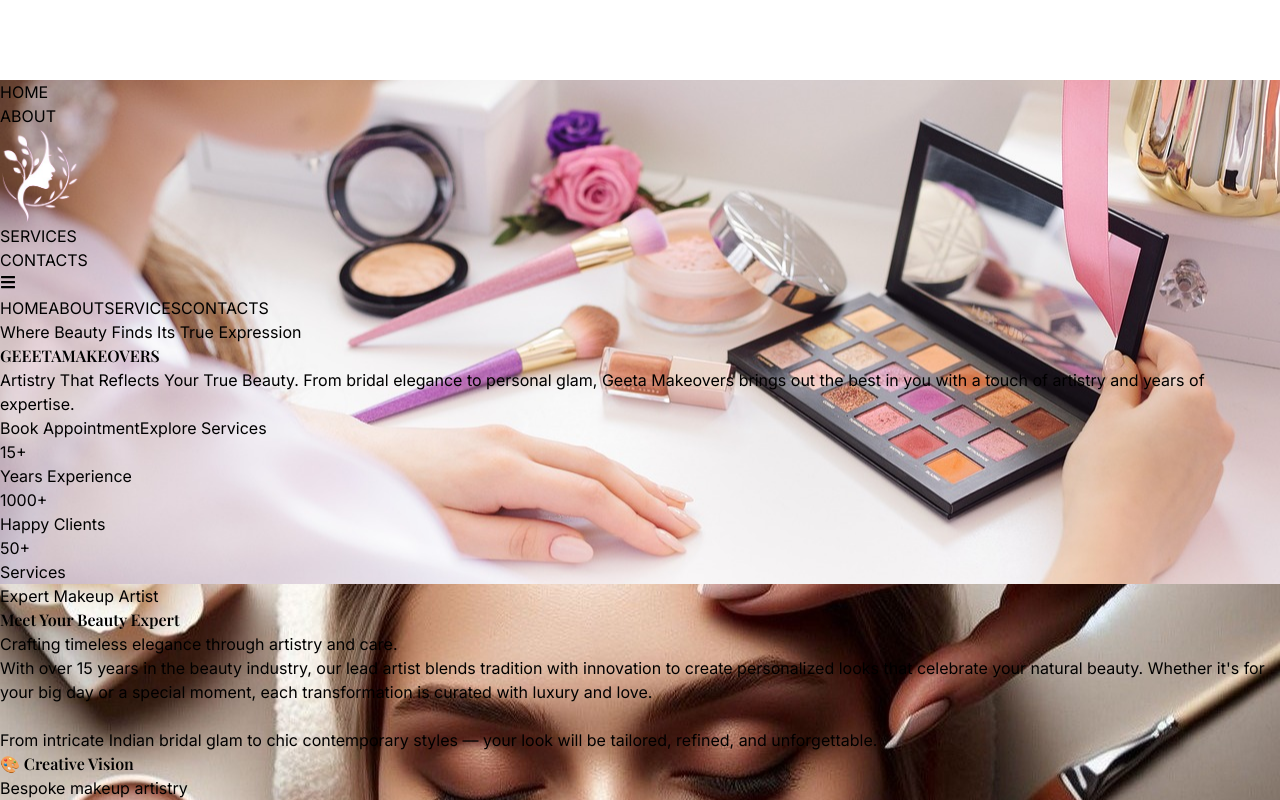
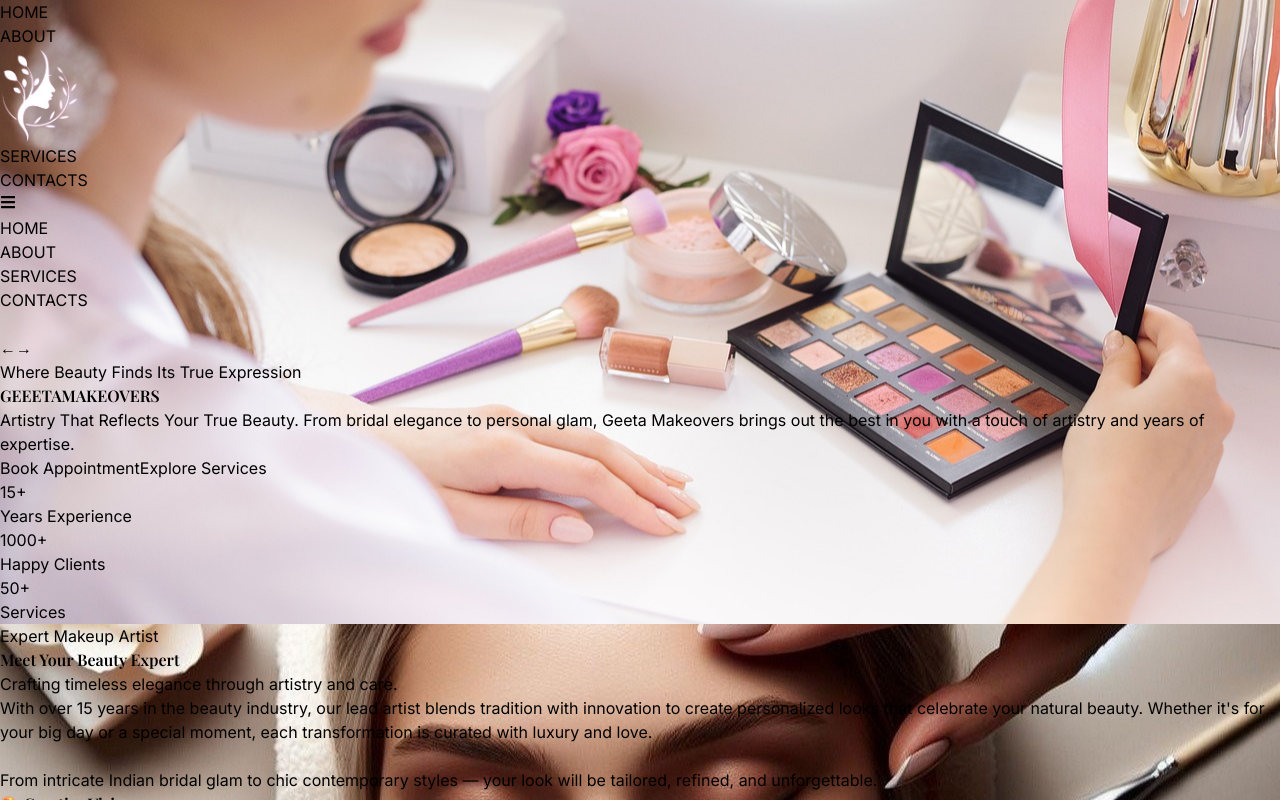
Before and after one commit to zedted0112/GeetaBeautyParlor, a React (Vite) app: page /#/ in a window 1280 px wide. Shown: the top 800 px of the page. Built offline with nearby package versions, Linux system fonts and the light colour scheme; a web font is replaced by a local one.

Commit message:
Add hero image carousel with integrated navigation - manual controls, smooth scrolling, and hero-only visibility

```diff
--- a/src/components/Header.jsx
+++ b/src/components/Header.jsx
@@ -77,7 +77,7 @@
 
   return (
     <header
-      className={`fixed top-0 left-0 right-0 z-50 transition-all duration-300 bg-black/20 backdrop-blur-md shadow-lg border-b border-white/10`}
+      className={`fixed top-0 left-0 right-0 z-50 transition-all duration-300 bg-black/30 backdrop-blur-lg shadow-xl border-b border-white/20`}
     >
       <div className="flex justify-between items-center w-[80%] max-w-[1200px] py-4 mx-auto">
         {/* Desktop Navigation Left */}
--- a/src/components/Home/HeroHome.jsx
+++ b/src/components/Home/HeroHome.jsx
@@ -1,43 +1,279 @@
 import React, { useState, useEffect } from "react";
-import { heroImages } from '../../utils/imageImports';
-import Header from "../Header";
+import { Link, useNavigate, useLocation } from "react-router-dom";
+import { logoImages, heroImages } from '../../utils/imageImports';
+import { FaBars } from "react-icons/fa";
+import { IoIosCloseCircle } from "react-icons/io";
 
-const heroImage = heroImages.homeMain;
+const logoImage = logoImages.secondary;
+
+// Get all hero images dynamically
+const getAllHeroImages = () => {
+  const heroImageArray = [];
+
+  // Add only proper hero images (skip the background patterns)
+  if (heroImages.homeMain) heroImageArray.push(heroImages.homeMain);
+  if (heroImages.homeAlt) heroImageArray.push(heroImages.homeAlt);
+  if (heroImages.aboutMain) heroImageArray.push(heroImages.aboutMain);
+
+  return heroImageArray;
+};
+
 const HeroHome = () => {
-  const [imageLoaded, setImageLoaded] = useState(false);
+  const [isMenuOpen, setIsMenuOpen] = useState(false);
+  const [currentImageIndex, setCurrentImageIndex] = useState(0);
+  const [heroImageArray, setHeroImageArray] = useState([]);
+  const navigate = useNavigate();
+  const location = useLocation();
 
+  // Initialize hero images
   useEffect(() => {
-    console.log('Hero image URL:', heroImage);
-    const img = new Image();
-    img.onload = () => {
-      console.log('Hero image loaded successfully');
-      setImageLoaded(true);
+    const images = getAllHeroImages();
+    setHeroImageArray(images);
+    console.log(`Found ${images.length} hero images:`, images);
+  }, []);
+
+
+
+  const toggleMenu = () => {
+    setIsMenuOpen(!isMenuOpen);
   };
-    img.onerror = () => {
-      console.error('Failed to load hero image:', heroImage);
-      setImageLoaded(true); // Set to true even on error to show fallback
+
+  // Smooth scroll function
+  const smoothScrollTo = (elementId) => {
+    const element = document.getElementById(elementId);
+    if (element) {
+      const elementPosition = element.offsetTop;
+
+      window.scrollTo({
+        top: elementPosition,
+        behavior: 'smooth'
+      });
+    }
+    setIsMenuOpen(false);
   };
-    img.src = heroImage;
-  }, [heroImage]);
+
+  const scrollToAbout = () => {
+    if (location.pathname !== '/') {
+      navigate('/', { replace: true });
+      setTimeout(() => smoothScrollTo('about'), 300);
+    } else {
+      smoothScrollTo('about');
+    }
+  };
+
+  const scrollToServices = () => {
+    if (location.pathname !== '/') {
+      navigate('/', { replace: true });
+      setTimeout(() => smoothScrollTo('services'), 300);
+    } else {
+      smoothScrollTo('services');
+    }
+  };
+
+  const scrollToContact = () => {
+    if (location.pathname !== '/') {
+      navigate('/', { replace: true });
+      setTimeout(() => smoothScrollTo('contact'), 300);
+    } else {
+      smoothScrollTo('contact');
+    }
+  };
 
   return (
-    <div
-    className="w-full min-h-screen relative overflow-hidden"
+          <section
+        className="relative w-full min-h-screen bg-cover bg-center bg-no-repeat overflow-hidden transition-all duration-1500 ease-in-out"
         style={{
-      backgroundImage: `url('${heroImage}')`,
-      backgroundRepeat: "no-repeat",
-      backgroundSize: "cover",
-      backgroundPosition: "center center",
-      transition: 'opacity 0.5s ease-in-out',
-      opacity: imageLoaded ? 1 : 0.8,
+          backgroundImage: heroImageArray.length > 0
+            ? `url('${heroImageArray[currentImageIndex]}')`
+            : 'linear-gradient(to bottom right, #581c87, #be185d, #be123c)',
+          backgroundSize: 'cover',
+          backgroundPosition: 'center center',
+          backgroundRepeat: 'no-repeat'
         }}
       >
-      <div className="w-full min-h-screen bg-gradient-to-b from-black/40 via-black/30 to-black/50">
-        <Header transparent={true} />
-        <div className="w-full min-h-screen flex flex-col justify-center">
-          <div className="w-full text-center space-y-8">
+      {/* Overlay */}
+      <div className="absolute inset-0 bg-black/30"></div>
+      {/* Integrated Navigation */}
+      <nav className="fixed top-0 left-0 right-0 z-50 bg-black/30 backdrop-blur-lg shadow-xl border-b border-white/20">
+        <div className="flex justify-between items-center w-[80%] max-w-[1200px] py-4 mx-auto">
+          {/* Desktop Navigation Left */}
+          <ul className="md:flex items-center hidden lg:gap-x-14 md:gap-x-8 gap-4 md:text-[17px] text-[15px] leading-5">
+            <li className="nav-item">
+              <button
+                onClick={() => {
+                  window.scrollTo({
+                    top: 0,
+                    behavior: 'smooth'
+                  });
+                }}
+                className="text-white hover:text-[#a76f52] transition-all duration-300"
+              >
+                HOME
+              </button>
+            </li>
+            <li className="nav-item">
+              <button
+                onClick={scrollToAbout}
+                className="text-white hover:text-[#a76f52] hover:font-extrabold transition-all duration-300"
+              >
+                ABOUT
+              </button>
+            </li>
+          </ul>
+
+          {/* Logo */}
+          <div className="lg:ml-[9rem]">
+            <Link to="/" className="block">
+              <img
+                src={logoImage}
+                alt="Logo"
+                className="logo-hover lg:w-[80px] lg:h-[80px] md:w-[70px] md:h-[70px] w-[60px] h-[60px] object-cover transition-all duration-300 hover:scale-110 hover:rotate-6 hover:drop-shadow-xl"
+                width={80}
+                height={80}
+                loading="lazy"
+              />
+            </Link>
+          </div>
+
+          {/* Desktop Navigation Right */}
+          <ul className="md:flex items-center hidden lg:gap-x-14 md:gap-x-8 gap-4 md:text-[17px] text-[15px] leading-5">
+            <li className="nav-item">
+              <button
+                onClick={scrollToServices}
+                className="text-white hover:text-[#a76f52] hover:font-extrabold transition-all duration-300"
+              >
+                SERVICES
+              </button>
+            </li>
+            <li className="nav-item">
+              <button
+                onClick={scrollToContact}
+                className="text-white hover:text-[#a76f52] hover:font-extrabold transition-all duration-300"
+              >
+                CONTACTS
+              </button>
+            </li>
+          </ul>
+
+          {/* Mobile Menu Button */}
+          <div className="md:hidden flex justify-center items-center">
+            <button
+              onClick={toggleMenu}
+              className="p-2 rounded-lg transition-all duration-300 text-white hover:bg-white/20 hover:scale-110 hover:rotate-3 hover:drop-shadow-lg"
+              aria-label="Toggle menu"
+            >
+              {isMenuOpen ? (
+                <IoIosCloseCircle className="w-8 h-8" />
+              ) : (
+                <FaBars className="w-6 h-6" />
+              )}
+            </button>
+          </div>
+        </div>
+
+        {/* Mobile Menu */}
+        <div
+          className={`md:hidden transition-all duration-300 ease-in-out ${
+            isMenuOpen
+              ? "max-h-96 opacity-100"
+              : "max-h-0 opacity-0"
+          } bg-black/30 backdrop-blur-lg shadow-lg border-t border-white/10`}
+        >
+          <nav className="py-4 px-6">
+            <ul className="space-y-4">
+              <li className="mobile-menu-item">
+                <button
+                  onClick={() => {
+                    window.scrollTo({
+                      top: 0,
+                      behavior: 'smooth'
+                    });
+                    setIsMenuOpen(false);
+                  }}
+                  className="block text-white text-lg font-medium w-full text-left"
+                >
+                  HOME
+                </button>
+              </li>
+              <li className="mobile-menu-item">
+                <button
+                  onClick={scrollToAbout}
+                  className="block text-white text-lg font-medium w-full text-left"
+                >
+                  ABOUT
+                </button>
+              </li>
+              <li className="mobile-menu-item">
+                <button
+                  onClick={scrollToServices}
+                  className="block text-white text-lg font-medium w-full text-left"
+                >
+                  SERVICES
+                </button>
+              </li>
+              <li className="mobile-menu-item">
+                <button
+                  onClick={scrollToContact}
+                  className="block text-white text-lg font-medium w-full text-left"
+                >
+                  CONTACTS
+                </button>
+              </li>
+            </ul>
+          </nav>
+        </div>
+      </nav>
+
+      {/* Carousel Navigation */}
+      {heroImageArray.length > 0 && (
+        <div className="absolute bottom-8 left-1/2 transform -translate-x-1/2 z-50 flex space-x-3">
+          {heroImageArray.map((_, index) => (
+            <button
+              key={index}
+              onClick={() => setCurrentImageIndex(index)}
+              className={`w-4 h-4 rounded-full border-2 border-white transition-all duration-300 hover:scale-125 ${
+                index === currentImageIndex
+                  ? 'bg-white'
+                  : 'bg-transparent hover:bg-white/50'
+              }`}
+              aria-label={`Go to image ${index + 1}`}
+            />
+          ))}
+        </div>
+      )}
+
+      {/* Carousel Controls */}
+      {heroImageArray.length > 1 && (
+        <div className="absolute top-1/2 left-4 right-4 z-50 flex justify-between items-center pointer-events-none">
+          <button
+            onClick={() => setCurrentImageIndex((prev) =>
+              prev === 0 ? heroImageArray.length - 1 : prev - 1
+            )}
+            className="pointer-events-auto bg-black/30 hover:bg-black/50 text-white p-3 rounded-full transition-all duration-300 hover:scale-110 backdrop-blur-sm"
+            aria-label="Previous image"
+          >
+            ←
+          </button>
+          <button
+            onClick={() => setCurrentImageIndex((prev) =>
+              (prev + 1) % heroImageArray.length
+            )}
+            className="pointer-events-auto bg-black/30 hover:bg-black/50 text-white p-3 rounded-full transition-all duration-300 hover:scale-110 backdrop-blur-sm"
+            aria-label="Next image"
+          >
+            →
+          </button>
+        </div>
+      )}
+
+
+
+
+
+      {/* Content */}
+      <div className="relative z-10 flex flex-col items-center justify-center min-h-screen text-white text-center px-4">
         {/* Tagline */}
-            <div className="inline-block bg-black/40 backdrop-blur-sm rounded-full px-6 py-2 border border-white/20">
+        <div className="inline-block bg-black/40 backdrop-blur-sm rounded-full px-6 py-2 border border-white/20 mb-8 mt-24">
           <p className="text-white text-sm font-medium tracking-wide uppercase">
             Where Beauty Finds Its True Expression
           </p>
@@ -52,7 +288,7 @@
         </h1>
 
         {/* Description */}
-            <p className="text-lg sm:text-xl md:text-2xl text-white/90 leading-relaxed max-w-3xl mx-auto font-light px-4">
+        <p className="text-lg sm:text-xl md:text-2xl text-white/90 leading-relaxed max-w-3xl mx-auto font-light mt-6">
           Artistry That Reflects Your True Beauty. From bridal elegance to personal glam,
           Geeta Makeovers brings out the best in you with a touch of artistry and years of expertise.
         </p>
@@ -64,8 +300,7 @@
             onClick={() => {
               const contactSection = document.getElementById('contact');
               if (contactSection) {
-                    const headerHeight = 80;
-                    const elementPosition = contactSection.offsetTop - headerHeight;
+                const elementPosition = contactSection.offsetTop;
                 window.scrollTo({
                   top: elementPosition,
                   behavior: 'smooth'
@@ -80,8 +315,7 @@
             onClick={() => {
               const servicesSection = document.getElementById('services');
               if (servicesSection) {
-                    const headerHeight = 80;
-                    const elementPosition = servicesSection.offsetTop - headerHeight;
+                const elementPosition = servicesSection.offsetTop;
                 window.scrollTo({
                   top: elementPosition,
                   behavior: 'smooth'
@@ -111,9 +345,7 @@
           </div>
         </div>
       </div>
-        </div>
-      </div>
-    </div>
+    </section>
   );
 };
 
--- a/src/index.css
+++ b/src/index.css
@@ -20,7 +20,6 @@
     font-style: normal;
     margin: 0;
     padding: 0;
-    padding-top: 80px; /* Account for fixed header */
     overflow-x: hidden;
   }
 
```
Also changed, not shown: 1 other file (tests, documents, lock files or other folders). Lines whose indentation alone changed are shown as unchanged.
